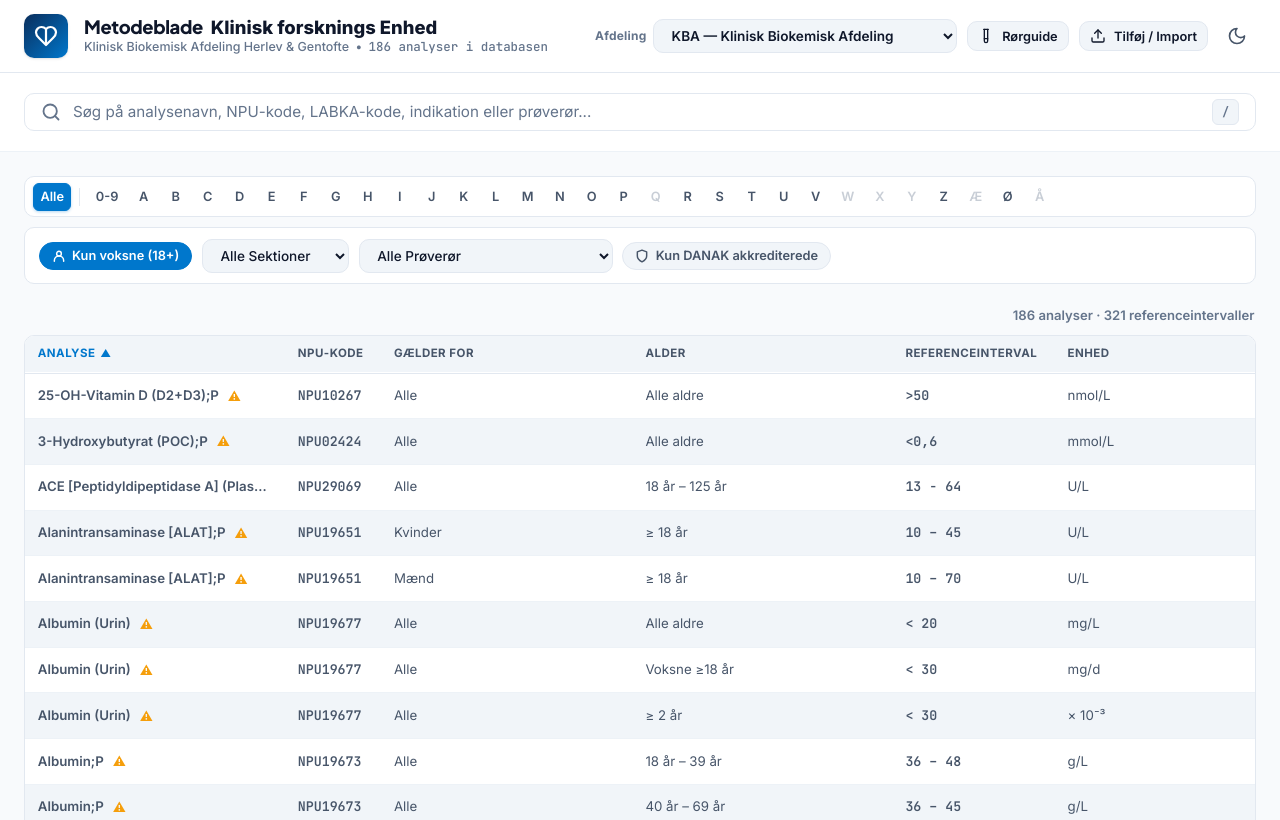
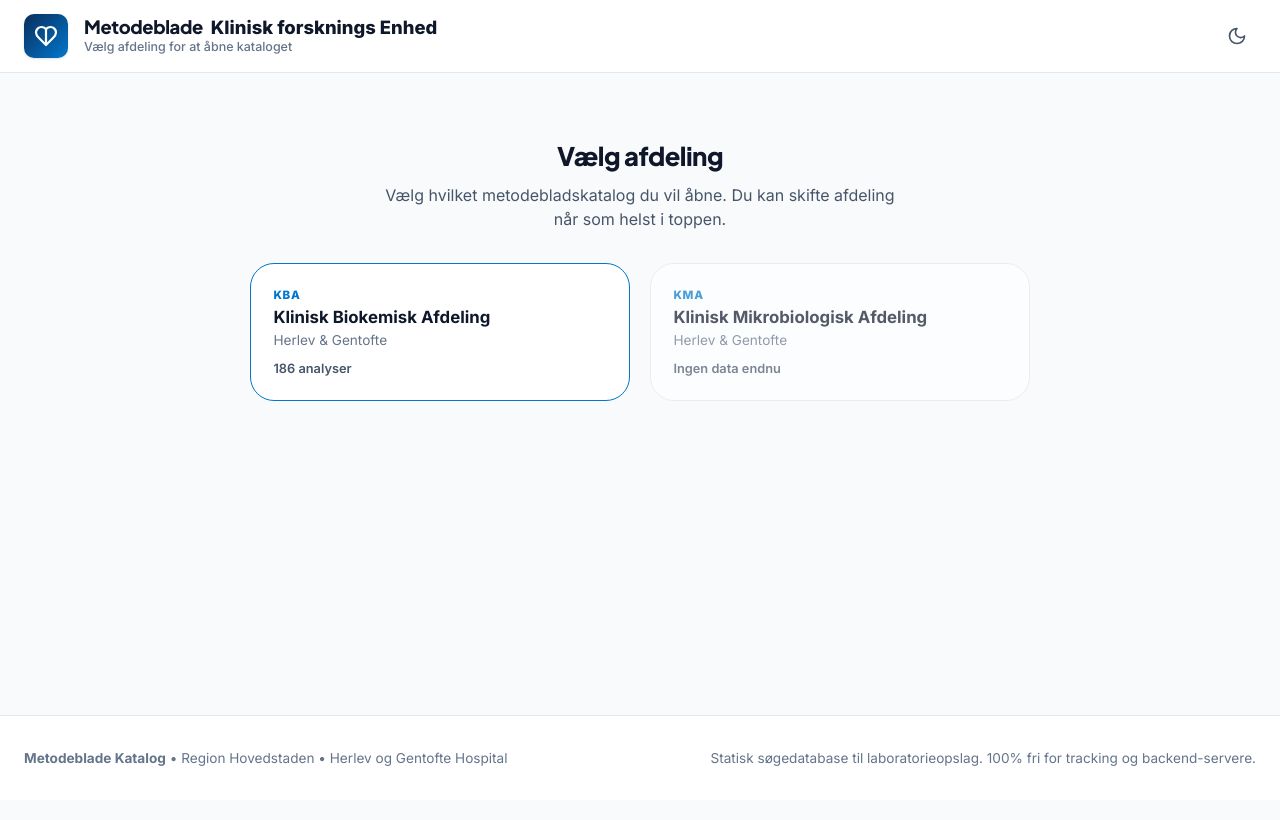
Before and after one commit to CPSO/metod-catalog, a website built with Vite: page index.html in a window 1280 px wide. Shown: the top 820 px of the page. Built offline with nearby package versions, Linux system fonts and the light colour scheme.

Commit message:
feat: department landing page (chooser) alongside the header dropdown
A bare URL now lands on a "Vælg afdeling" chooser with one card per
department (label, site, entry count). Picking one enters that catalog
and sets ?dept=. A ?dept= link — from choosing, the header dropdown, or a
bookmark — skips the chooser and goes straight in. Clicking the logo/
title from within a catalog returns to the chooser.

- new src/js/components/departmentChooser.js
- app.js: state.view ('chooser' | 'catalog'); resolveInitialView() keys
  off ?dept=; enterDepartment() / goToChooser(); render() branches on
  view and sets body[data-view]; hash routing is a no-op on the chooser
- navbar.js: chooser view drops the dropdown + Rørguide/Import, shows a
  neutral "Metodeblade" title; catalog view's brand link calls onHome()
- components.css: chooser grid/card styles; body[data-view="chooser"]
  hides the hero search bar

Verified headless: bare URL → chooser (2 cards); KBA card → catalog
(?dept=KBA, 321 rows); dropdown → KMA stays in catalog; logo → chooser;
deep link ?dept=KBA → straight to catalog. No console errors.

Co-Authored-By: Claude Sonnet 5 <noreply@anthropic.com>

```diff
--- a/src/js/app.js
+++ b/src/js/app.js
@@ -7,6 +7,7 @@ import { renderReferenceTable } from './components/referenceTable.js';
 import { renderDetailPanel } from './components/detailPanel.js';
 import { renderTubeGuideModal } from './components/tubeGuide.js';
 import { renderImporterModal } from './components/importerModal.js';
+import { renderDepartmentChooser } from './components/departmentChooser.js';
 import { showToast } from './utils/export.js';
 
 const DEFAULT_FILTERS = {
@@ -24,6 +25,8 @@ class App {
     this.departmentStorageKey = 'metod_catalog_department';
 
     this.state = {
+      // 'chooser' = the department landing page, 'catalog' = a department's catalog
+      view: this.resolveInitialView(),
       department: this.resolveInitialDepartment(),
       ...DEFAULT_FILTERS,
       sortKey: 'name',
@@ -44,11 +47,45 @@ class App {
   }
 
   // ── Department ──────────────────────────────────────────────────────────
+  // A bare URL lands on the chooser; a `?dept=` link (from choosing, the
+  // header dropdown, or a bookmark) goes straight into that catalog.
+  resolveInitialView() {
+    const fromUrl = (new URLSearchParams(window.location.search).get('dept') || '').toUpperCase();
+    return DEPARTMENTS.some(d => d.id === fromUrl) ? 'catalog' : 'chooser';
+  }
+
   resolveInitialDepartment() {
     const fromUrl = new URLSearchParams(window.location.search).get('dept');
     const stored = localStorage.getItem('metod_catalog_department');
     const candidate = (fromUrl || stored || DEFAULT_DEPARTMENT).toUpperCase();
     return DEPARTMENTS.some(d => d.id === candidate) ? candidate : DEFAULT_DEPARTMENT;
+  }
+
+  enterDepartment(id) {
+    if (!DEPARTMENTS.some(d => d.id === id)) return;
+    this.state.department = id;
+    this.state.view = 'catalog';
+    localStorage.setItem(this.departmentStorageKey, id);
+    Object.assign(this.state, DEFAULT_FILTERS);
+    this.state.selectedItem = null;
+
+    const url = new URL(window.location);
+    url.searchParams.set('dept', id);
+    url.hash = '';
+    history.pushState('', document.title, url);
+
+    this.loadDepartmentData();
+    this.render();
+  }
+
+  goToChooser() {
+    this.state.view = 'chooser';
+    this.state.selectedItem = null;
+    const url = new URL(window.location);
+    url.searchParams.delete('dept');
+    url.hash = '';
+    history.pushState('', document.title, url);
+    this.render();
   }
 
   customStorageKey() {
@@ -154,6 +191,7 @@ class App {
   }
 
   handleRouting() {
+    if (this.state.view === 'chooser') return; // no deep-linking from the landing page
     const hash = window.location.hash.replace('#', '').trim();
     if (hash) {
       const h = hash.toLowerCase();
@@ -218,9 +256,11 @@ class App {
 
   renderNavbarSection() {
     renderNavbar(this.navContainer, {
+      view: this.state.view,
       department: this.dept,
       departments: DEPARTMENTS,
       onDepartmentChange: (id) => this.switchDepartment(id),
+      onHome: () => this.goToChooser(),
       onOpenTubeGuide: () => this.openTubeGuide(),
       onOpenImporter: () => this.openImporter(),
       onToggleTheme: () => this.toggleTheme(),
@@ -309,7 +349,21 @@ class App {
   }
 
   render() {
+    document.body.dataset.view = this.state.view;
     this.renderNavbarSection();
+
+    if (this.state.view === 'chooser') {
+      this.filterBarContainer.innerHTML = '';
+      this.panelContainer.innerHTML = '';
+      this.modalContainer.innerHTML = '';
+      renderDepartmentChooser(this.tableContainer, {
+        departments: DEPARTMENTS,
+        activeDepartment: this.state.department,
+        onSelect: (id) => this.enterDepartment(id)
+      });
+      return;
+    }
+
     this.renderMainContent();
     this.renderPanel();
     this.renderModals();
--- /dev/null
+++ b/src/js/components/departmentChooser.js
@@ -0,0 +1,35 @@
+// Landing view — pick a department before entering its catalog. The header
+// dropdown then handles quick switching once you're inside.
+
+export function renderDepartmentChooser(container, { departments = [], activeDepartment, onSelect }) {
+  container.innerHTML = `
+    <div class="department-chooser">
+      <div class="department-chooser-head">
+        <h2>Vælg afdeling</h2>
+        <p>Vælg hvilket metodebladskatalog du vil åbne. Du kan skifte afdeling når som helst i toppen.</p>
+      </div>
+      <div class="department-chooser-grid">
+        ${departments.map(d => {
+          const count = Array.isArray(d.dataset) ? d.dataset.length : 0;
+          const isCurrent = d.id === activeDepartment;
+          return `
+            <button class="department-card ${isCurrent ? 'is-current' : ''} ${count === 0 ? 'is-empty' : ''}"
+                    data-dept="${d.id}"
+                    aria-label="Åbn ${d.label}">
+              <span class="department-card-id">${d.id}</span>
+              <span class="department-card-label">${d.label}</span>
+              <span class="department-card-site">${d.site || ''}</span>
+              <span class="department-card-count">
+                ${count === 0 ? 'Ingen data endnu' : `${count} analyser`}
+              </span>
+            </button>
+          `;
+        }).join('')}
+      </div>
+    </div>
+  `;
+
+  container.querySelectorAll('.department-card').forEach(btn => {
+    btn.addEventListener('click', () => onSelect?.(btn.getAttribute('data-dept')));
+  });
+}
--- a/src/js/components/navbar.js
+++ b/src/js/components/navbar.js
@@ -1,9 +1,11 @@
 // Navigation & Header Component
 
 export function renderNavbar(container, {
+  view = 'catalog',
   department,
   departments = [],
   onDepartmentChange,
+  onHome,
   onOpenTubeGuide,
   onOpenImporter,
   onToggleTheme,
@@ -11,13 +13,23 @@ export function renderNavbar(container, {
   totalCount
 }) {
   const dept = department || departments[0] || {};
-  const showTubeGuide = dept.features?.tubeGuide;
-  const showImporter = dept.features?.importer;
+  const isChooser = view === 'chooser';
+  const showTubeGuide = !isChooser && dept.features?.tubeGuide;
+  const showImporter = !isChooser && dept.features?.importer;
+  const showDeptSelect = !isChooser && departments.length > 1;
+
+  const title = isChooser ? 'Metodeblade' : (dept.docTerm || 'Metodeblade');
+  const subtitle = isChooser
+    ? `<span>Vælg afdeling for at åbne kataloget</span>`
+    : `
+      <span>${dept.label ? `${dept.label} ${dept.site || ''}`.trim() : ''}</span>
+      <span>•</span>
+      <span class="mono">${totalCount} analyser i databasen</span>`;
 
   container.innerHTML = `
     <header class="app-header">
       <div class="container nav-container">
-        <a href="?dept=${dept.id}" class="brand-section">
+        <a href="${isChooser ? '.' : `?dept=${dept.id}`}" class="brand-section" id="brand-home">
           <div class="brand-logo">
             <svg width="24" height="24" viewBox="0 0 24 24" fill="none" stroke="currentColor" stroke-width="2.2" stroke-linecap="round" stroke-linejoin="round">
               <path d="M19 14c1.49-1.46 3-3.21 3-5.5A5.5 5.5 0 0 0 16.5 3c-1.76 0-3 .5-4.5 2-1.5-1.5-2.74-2-4.5-2A5.5 5.5 0 0 0 2 8.5c0 2.3 1.5 4.05 3 5.5l7 7Z"/>
@@ -26,19 +38,15 @@ export function renderNavbar(container, {
           </div>
           <div class="brand-text">
             <div style="display: flex; align-items: center; gap: 0.5rem;">
-              <h1>${dept.docTerm || 'Metodeblade'}</h1>
+              <h1>${title}</h1>
               <span class="brand-title-secondary">Klinisk forsknings Enhed</span>
             </div>
-            <div class="brand-subtitle">
-              <span>${dept.label ? `${dept.label} ${dept.site || ''}`.trim() : ''}</span>
-              <span>•</span>
-              <span class="mono">${totalCount} analyser i databasen</span>
-            </div>
+            <div class="brand-subtitle">${subtitle}</div>
           </div>
         </a>
 
         <div class="header-actions">
-          ${departments.length > 1 ? `
+          ${showDeptSelect ? `
             <label class="dept-select-wrap" title="Skift afdeling / database">
               <span class="dept-select-label">Afdeling</span>
               <select id="department-select" class="filter-select">
@@ -82,6 +90,9 @@ export function renderNavbar(container, {
     </header>
   `;
 
+  document.getElementById('brand-home')?.addEventListener('click', (e) => {
+    if (!isChooser && onHome) { e.preventDefault(); onHome(); }
+  });
   document.getElementById('department-select')?.addEventListener('change', (e) => {
     onDepartmentChange?.(e.target.value);
   });
--- a/src/styles/components.css
+++ b/src/styles/components.css
@@ -708,6 +708,90 @@
 }
 
 /* ==========================================================================
+   Department Chooser (landing view)
+   ========================================================================== */
+body[data-view="chooser"] .hero-section {
+  display: none;
+}
+
+.department-chooser {
+  max-width: 780px;
+  margin: 3.5rem auto;
+  text-align: center;
+}
+
+.department-chooser-head h2 {
+  font-size: 1.6rem;
+  font-weight: 800;
+  margin-bottom: 0.5rem;
+}
+
+.department-chooser-head p {
+  color: var(--text-secondary);
+  max-width: 520px;
+  margin: 0 auto 2rem auto;
+}
+
+.department-chooser-grid {
+  display: grid;
+  grid-template-columns: repeat(auto-fit, minmax(240px, 1fr));
+  gap: 1.25rem;
+}
+
+.department-card {
+  display: flex;
+  flex-direction: column;
+  align-items: flex-start;
+  gap: 0.3rem;
+  padding: 1.5rem 1.4rem;
+  background: var(--bg-surface);
+  border: 1px solid var(--border-color);
+  border-radius: var(--radius-xl);
+  cursor: pointer;
+  text-align: left;
+  transition: border-color 0.15s ease, transform 0.15s ease, box-shadow 0.15s ease;
+}
+
+.department-card:hover {
+  border-color: var(--color-accent);
+  transform: translateY(-2px);
+  box-shadow: var(--shadow-md, 0 8px 24px rgba(0, 0, 0, 0.08));
+}
+
+.department-card.is-current {
+  border-color: var(--color-accent);
+}
+
+.department-card.is-empty {
+  opacity: 0.7;
+}
+
+.department-card-id {
+  font-size: 0.72rem;
+  font-weight: 800;
+  letter-spacing: 0.06em;
+  color: var(--color-accent);
+}
+
+.department-card-label {
+  font-size: 1.05rem;
+  font-weight: 700;
+  color: var(--text-primary);
+}
+
+.department-card-site {
+  font-size: 0.85rem;
+  color: var(--text-muted);
+}
+
+.department-card-count {
+  margin-top: 0.5rem;
+  font-size: 0.8rem;
+  font-weight: 600;
+  color: var(--text-secondary);
+}
+
+/* ==========================================================================
    Detail Modal & Comprehensive Sheet
    ========================================================================== */
 
```
